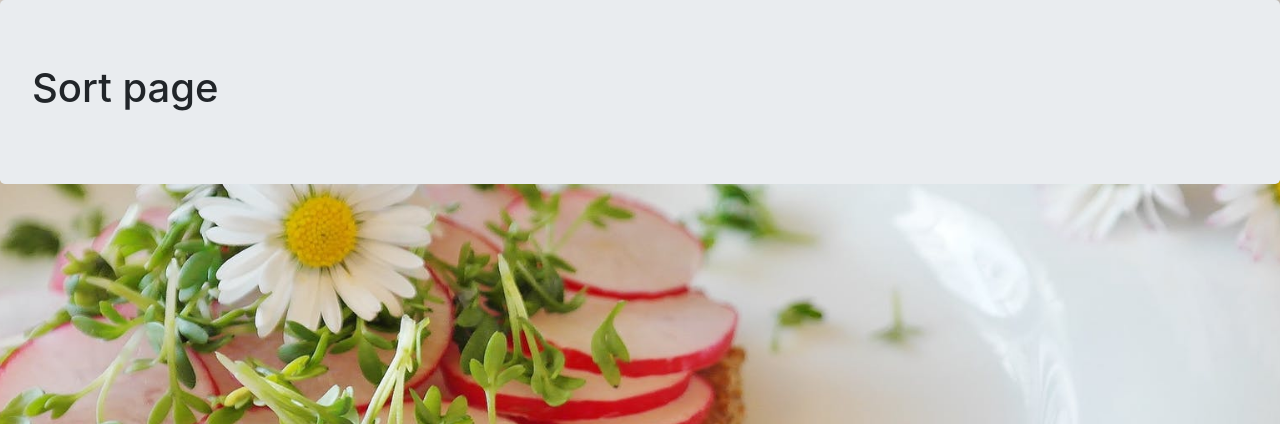
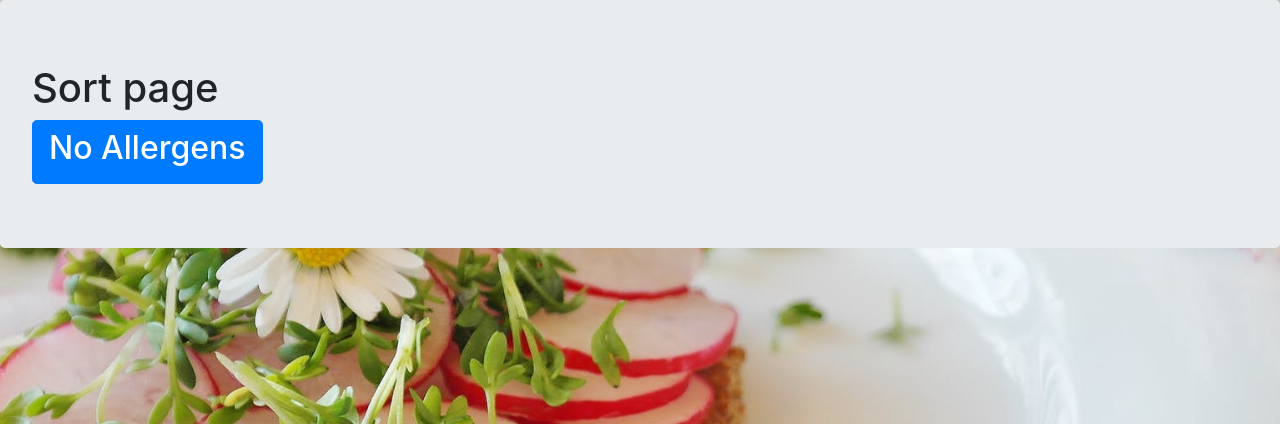
Before and after one commit to flo0909/flaskapp-project, a Flask app: page /sort in a window 1280 px wide. Shown: the part 56-480 px from the top of the page. Run offline with Flask 2, Linux system fonts and the light colour scheme; data that the repository does not hold is empty; some libraries are stand-ins or nearby versions.

Commit message:
allergens button added to sort page

```diff
--- a/templates/sort.html
+++ b/templates/sort.html
@@ -4,7 +4,10 @@
 
     <h1>Sort page</h1>
 
-{% for user in user.find({})%}
+
+<button type="button" id="Allergens" class="btn btn-primary btn-lg "><h2>No Allergens</h2></button>
+<div id="hideOne" class="hide">
+ {% for user in user.find({"Allergens":{"$eq":"None", "$exists":true}})%}
 <br>
 <h3><strong>Recipe Name: </strong>{{user.Recipe_name }}</h3>
 <h4><strong>Suitable For: </strong>{{user.Details.Suitable_for}}</h4>
```
